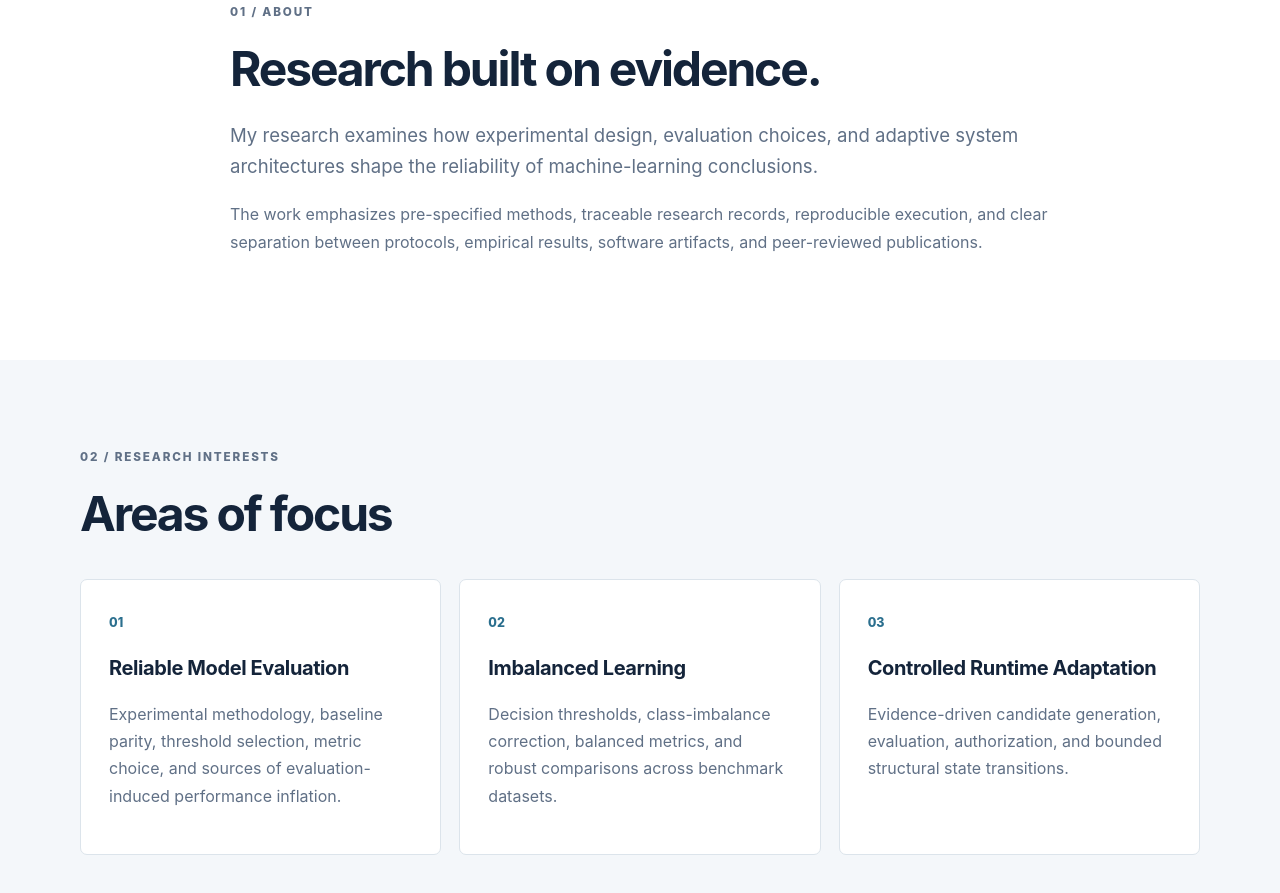
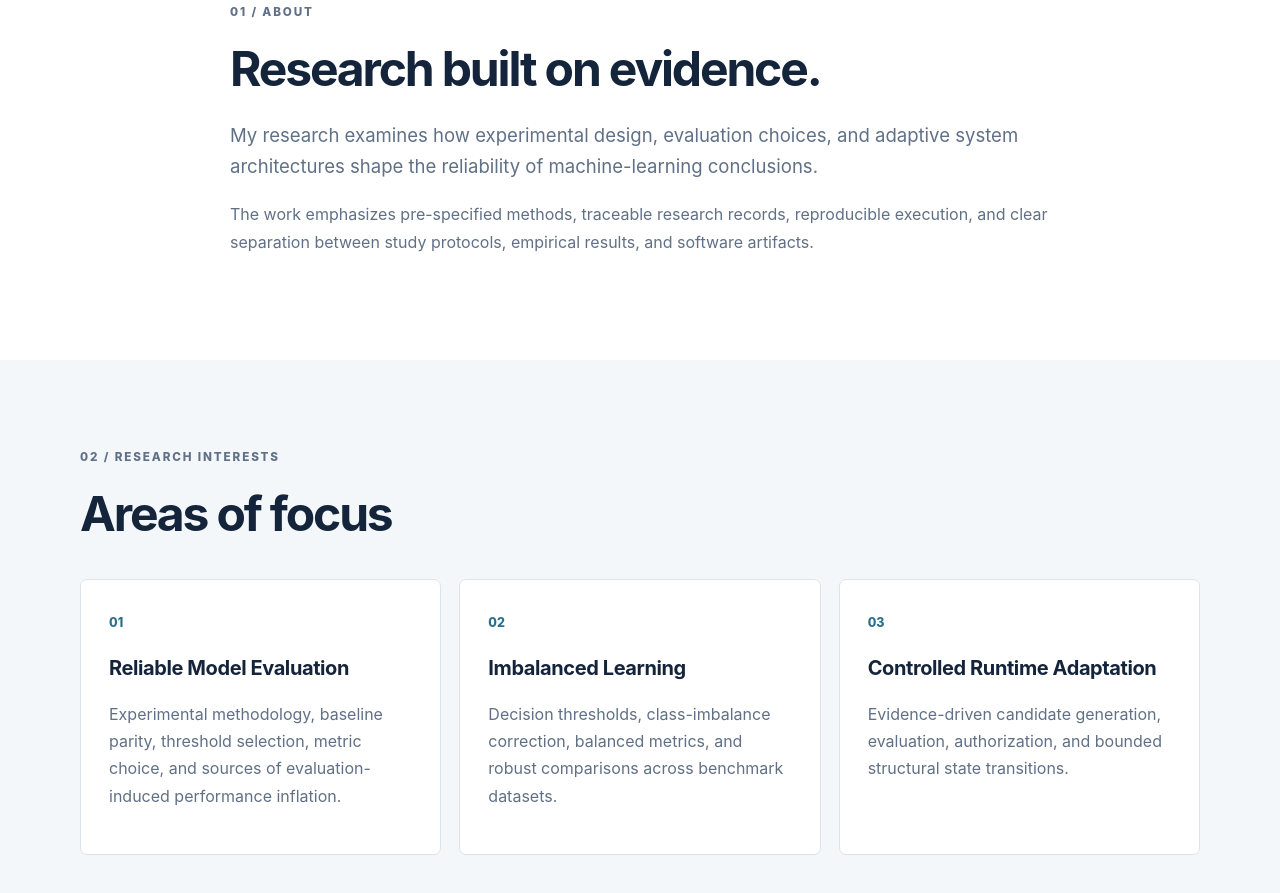
Before and after one commit to mohammedqaidalathwary/mohammedqaidalathwary.github.io, a plain HTML site: page index.html in a window 1280 px wide. Shown: the part 962-1855 px from the top of the page. Drawn offline with Linux system fonts and the light colour scheme.

Commit message:
Keep academic profile focused on completed research records

```diff
--- a/index.html
+++ b/index.html
@@ -99,7 +99,7 @@
   <div class="container narrow">
     <p class="eyebrow">01 / ABOUT</p><h2>Research built on evidence.</h2>
     <p class="section-lead">My research examines how experimental design, evaluation choices, and adaptive system architectures shape the reliability of machine-learning conclusions.</p>
-    <p>The work emphasizes pre-specified methods, traceable research records, reproducible execution, and clear separation between protocols, empirical results, software artifacts, and peer-reviewed publications.</p>
+    <p>The work emphasizes pre-specified methods, traceable research records, reproducible execution, and clear separation between study protocols, empirical results, and software artifacts.</p>
   </div>
 </section>
 
```
